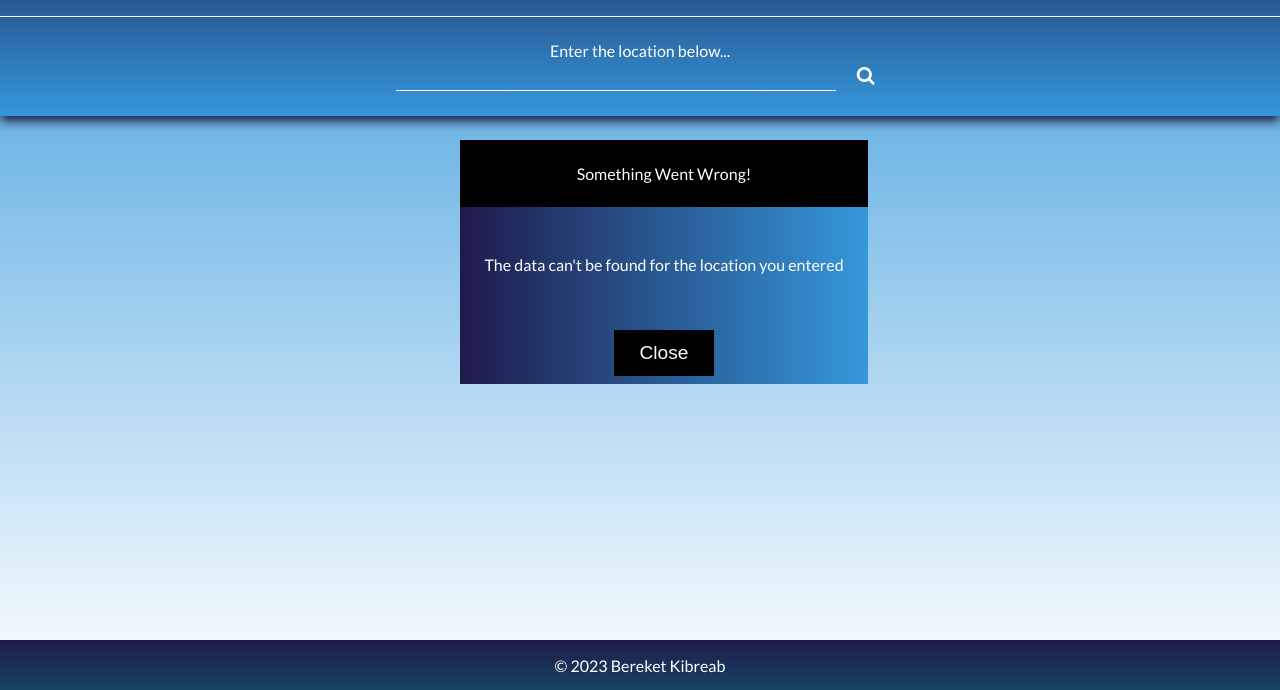
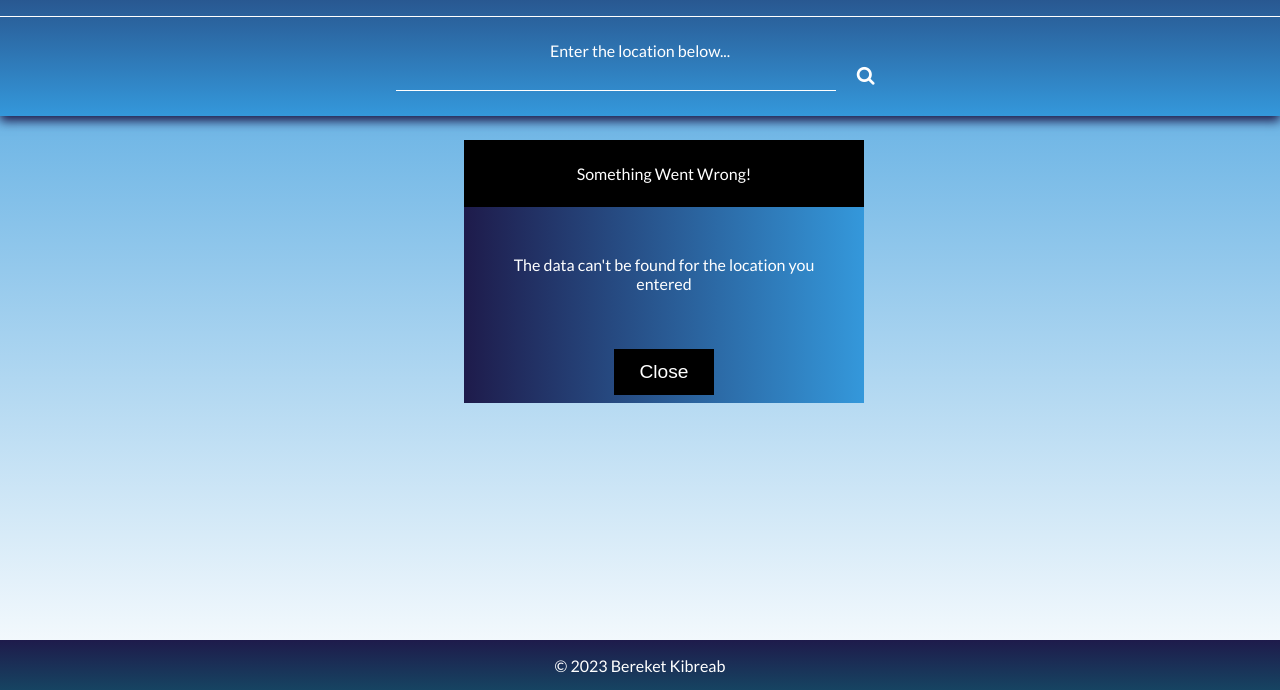
Before and after one commit to bereketkib/WeatherApp, a plain HTML site: page index.html in a window 1280 px wide. Both pictures are taken after typing "Sample" into the empty fields and a click on the button 865 px from the left and 185 px from the top of the page. Shown: the part 110-800 px from the top of the page. Drawn offline with Linux system fonts and the light colour scheme; no server answers.

Commit message:
error message displaying none

```diff
--- a/index.html
+++ b/index.html
@@ -47,7 +47,7 @@
                 <div id="wind"></div>
             </div>
         </div>
-        <div id="errorDisplay">
+        <div id="errorDisplay" style="display: none;">
             <div class="errorTop">Something Went Wrong!</div>
             <div class="errorBottom">The data can't be found for the  location you entered</div>
             <button id="close">Close</button>
--- a/style.css
+++ b/style.css
@@ -136,17 +136,18 @@ button {
     grid-column: 1 / 3;
 }
 #errorDisplay {
-    display: none;
     border: black;
     background: linear-gradient(to right, #1e1b4b, #3498db);
-    max-width: 500px;
+    width: 400px;
     display: flex;
     flex-direction: column;
+    align-items: center;
     gap: 12px;
 }
 .errorTop {
     background-color: black;
     padding: 24px;
+    width: 352px;
 }
 .errorBottom {
     padding: 48px 24px;
@@ -157,7 +158,6 @@ button {
     padding: 12px 24px;
     margin: 8px;
     width: 100px;
-
 }
 .footer {
     display: flex;
```
